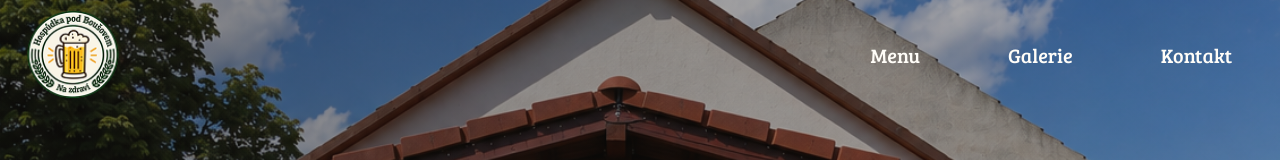
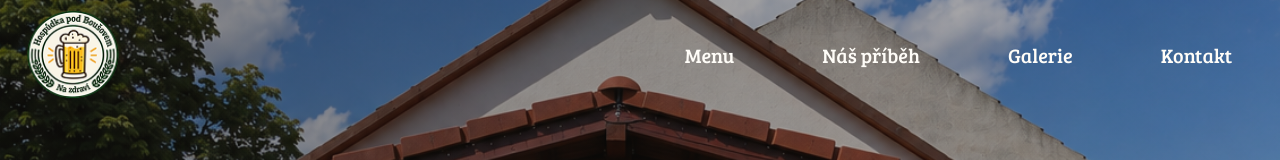
Before and after one commit to Luan2118/hospudka-pod-bousovem, a React (Vite) app: page / in a window 1280 px wide. Shown: the top 160 px of the page. Built offline with nearby package versions, Linux system fonts and the light colour scheme.

Commit message:
feat: add nas pribeh nav button

```diff
--- a/src/pages/homepage/sections/Hero/Hero.tsx
+++ b/src/pages/homepage/sections/Hero/Hero.tsx
@@ -20,6 +20,7 @@ function Hero() {
         <div className="flex gap-6 ">
 
           <NavLink link='menu'>Menu</NavLink>
+          <NavLink link='nas-pribeh'>Náš příběh</NavLink>
           <NavLink link='galerie'>Galerie</NavLink>
           <NavLink link='kontakt'>Kontakt</NavLink>
 
--- a/src/pages/homepage/sections/Hero/components/NavLink.tsx
+++ b/src/pages/homepage/sections/Hero/components/NavLink.tsx
@@ -2,7 +2,7 @@ import type { ReactNode } from "react";
 
 type NavLinkProps = {
   children: ReactNode
-  link: 'menu' | 'galerie' | 'kontakt'
+  link: 'menu' | 'galerie' | 'kontakt' | 'nas-pribeh'
 }
 
 function NavLink({children, link}: NavLinkProps) {
```
